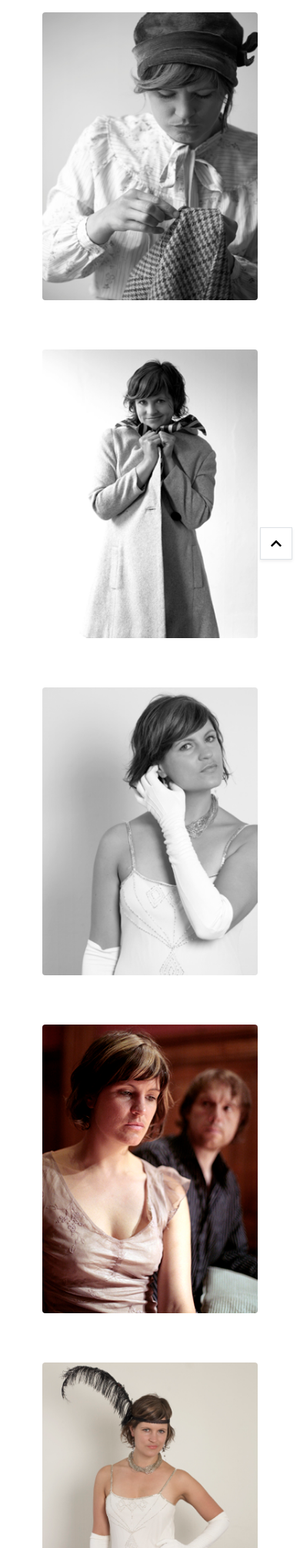
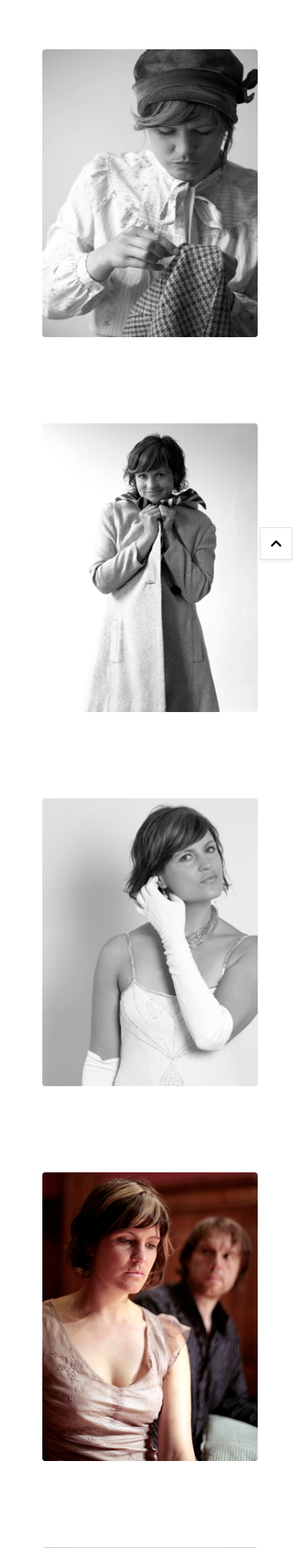
Before and after one commit to Bealby/lisa-fairfield-actress, a Flask app: page /gallery in a window 390 px wide. Shown: the part 107-2118 px from the top of the page at 77% size. Run offline with Flask 2, Linux system fonts and the light colour scheme; some libraries are stand-ins or nearby versions; some web fonts are replaced.

Commit message:
Margins/ Layout of gallery. Media Queries in css

```diff
--- a/static/css/style.css
+++ b/static/css/style.css
@@ -204,6 +204,13 @@ body {
 	padding: 0rem;
 }
 
+.gallery-padding-top{
+    padding-top:0rem;
+}
+
+.gallery-padding-bottom{
+    padding-bottom:0rem;
+}
 
 /*---Images---*/
 
@@ -684,3 +691,20 @@ audio {
 		padding-bottom: 3.5rem;
 	}
 }
+
+
+/*---Padding top for gallery page for desktop for better spacing---*/
+
+@media (min-width: 992px) {
+    .gallery-padding-top{
+        padding-top:5rem;
+    }
+}
+
+/*---Padding top for gallery page for desktop for better spacing---*/
+
+@media (min-width: 576px) {
+    .gallery-padding-bottom{
+        padding-bottom:3rem;
+    }
+}
--- a/templates/gallery.html
+++ b/templates/gallery.html
@@ -8,23 +8,23 @@
 <!--Three columns of images on large devices. Two on Medium. 1 on small.-->
 <section>
     <div class="container">
-        <div class="row pl-4 pr-4 mb-5 pb-5 align-items-center no-gutters">
-            <div class="col-md-6 mb-5 mt-3">
+        <div class="row pl-4 pr-4 mb-5 pb-5 mt-5 align-items-center gallery-padding-top no-gutters">
+            <div class="col-sm-6 mb-5 mt-3 pb-5">
                 <img src="static/images/gallery-image-6.png" onclick="openModal();currentSlide(1)" class="img-fluid d-block mx-auto gallery-images rounded hover-shadow" alt="Lisa Fairfield" />
             </div>
-            <div class="col-sm-6 mb-5 mt-3">
+            <div class="col-sm-6 mb-5 mt-3 pb-5">
                 <img src="static/images/gallery-image-3.png" onclick="openModal();currentSlide(2)" class="img-fluid d-block mx-auto gallery-images rounded hover-shadow" alt="Lisa Fairfield" />
             </div>
-            <div class="col-sm-6 mb-5 mt-3">
+            <div class="col-sm-6 mb-5 mt-3 pb-5">
                 <img src="static/images/gallery-image-5.png" onclick="openModal();currentSlide(3)" class="img-fluid d-block mx-auto gallery-images rounded hover-shadow" alt="Lisa Fairfield" />
             </div>
-            <div class="col-sm-6 mb-5 mt-3">
+            <div class="col-sm-6 mb-5 mt-3 pb-5">
                 <img src="static/images/gallery-image-1.png" onclick="openModal();currentSlide(4)" class="img-fluid d-block mx-auto gallery-images rounded hover-shadow" alt="Lisa Fairfield" />
             </div>
-            <div class="col-sm-6 mb-5 mt-3">
+            <div class="col-sm-6 mb-5 mt-3 pb-5">
                 <img src="static/images/gallery-image-4.png" onclick="openModal();currentSlide(5)" class="img-fluid d-block mx-auto gallery-images rounded hover-shadow" alt="Lisa Fairfield" />
             </div>
-            <div class="col-sm-6 mb-5 mt-3">
+            <div class="col-sm-6 mb-5 mt-3 gallery-padding-bottom">
                 <img src="static/images/gallery-image-2.png" onclick="openModal();currentSlide(6)" class="img-fluid d-block mx-auto gallery-images rounded hover-shadow" alt="Lisa Fairfield" />
             </div>
         </div>
```
